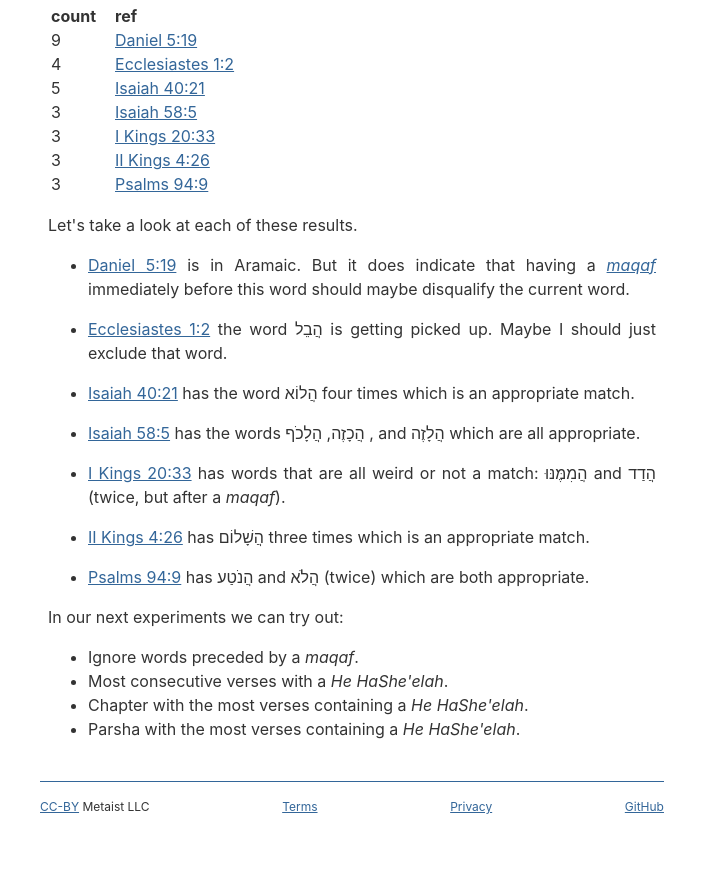
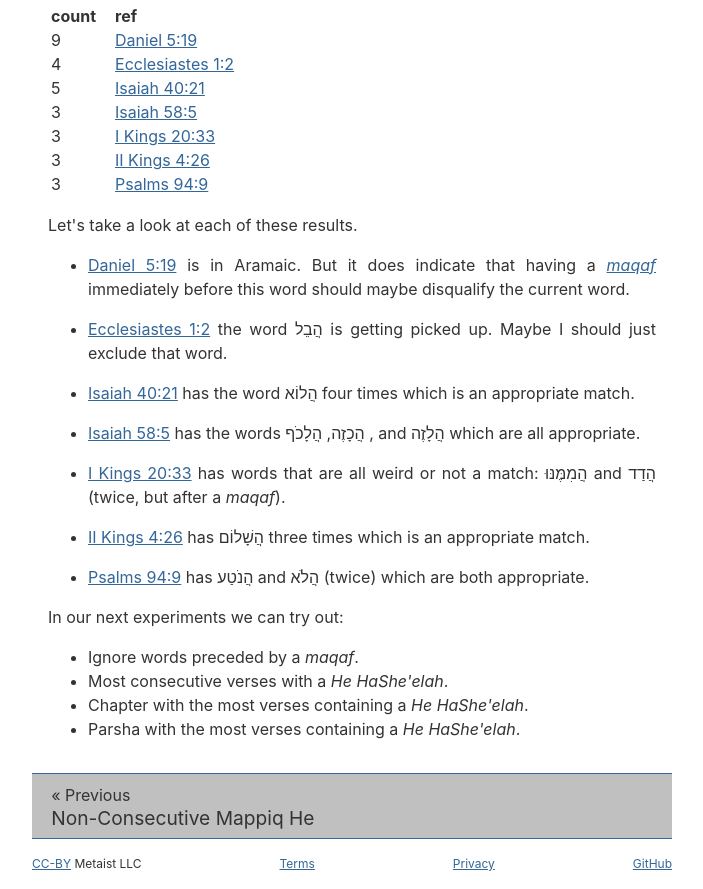
Before and after one commit to metaist/metaist.com, an Eleventy site: page content/blog/2024/06/2024-06-23-he-hasheila.md in a window 1280 px wide. Shown: the part 989-1878 px from the top of the page, without its empty margins (288-991 px from the left). Before the commit the page ends 1821 px from the top, so only its background shows below. Built offline with nearby package versions, Linux system fonts and the light colour scheme; Eleventy itself is replaced by a stand-in of ours; files that its build step writes are made by us from their sources; what markdown-it-attrs, markdown-it-task-lists, markdown-it-toc-done-right would draw is missing.

Commit message:
add: prev/next in a series (closes #28)

```diff
--- a/_includes/base.njk
+++ b/_includes/base.njk
@@ -73,6 +73,30 @@
 
     <main id="skip">{{ content | safe }}</main>
 
+    {%- if series %}
+      {% set previousPost = collections[series] | getPreviousCollectionItem %}
+      {% set nextPost = collections[series] | getNextCollectionItem %}
+
+      <nav class="prev-next">
+        {% if previousPost %}
+          <a class="prev" href="{{ previousPost.url }}">
+            <small>&laquo; Previous</small><br/>
+            {{ previousPost.data.title }}
+          </a>
+        {% else %}
+          <div class="prev">&nbsp;</div>
+        {% endif %}
+        {% if nextPost %}
+          <a class="next" href="{{ nextPost.url }}">
+            <small>Next &raquo;</small><br/>
+            {{ nextPost.data.title }}
+          </a>
+        {% else %}
+          <div class="prev">&nbsp;</div>
+        {% endif %}
+      </nav>
+    {% endif -%}
+
     <footer>
       <ul>
         <li>
--- a/content/blog/2023/09/2023-09-03-consecutive-mappiq-he.md
+++ b/content/blog/2023/09/2023-09-03-consecutive-mappiq-he.md
@@ -3,6 +3,7 @@ created: "2023-09-03T15:09:28Z"
 updated: "2023-11-28T17:09:10Z"
 title: Consecutive Mappiq He
 tags: ["Torah", "concordance", "Harold Zazula"]
+series: "concordance"
 description: "What is the longest consecutive string of words with a mappiq he?"
 ---
 
--- a/content/blog/2023/09/2023-09-04-non-consecutive-mappiq-he.md
+++ b/content/blog/2023/09/2023-09-04-non-consecutive-mappiq-he.md
@@ -3,6 +3,7 @@ created: "2023-09-04T21:08:52Z"
 updated: "2023-11-28T17:09:10Z"
 title: "Non-Consecutive Mappiq He"
 tags: ["Torah", "concordance"]
+series: "concordance"
 description: "What is the maximum number of mappiq he in any one verse?"
 ---
 
--- a/content/blog/2024/06/2024-06-23-he-hasheila.md
+++ b/content/blog/2024/06/2024-06-23-he-hasheila.md
@@ -3,6 +3,7 @@ created: "2024-06-23T20:30:51Z"
 updated: "2024-06-23T20:30:51Z"
 title: "Maximum He HaShe'elah"
 tags: ["Torah", "concordance", "Harold Zazula"]
+series: "concordance"
 description: "What is the largest number of interrogative prefixes in a pasuk or parsha?"
 ---
 
--- a/content/style.less
+++ b/content/style.less
@@ -334,12 +334,39 @@ img {
   aspect-ratio: 16 / 9;
 }
 
+.prev-next {
+  border-top: 1px solid var(--text-color-link);
+  background-color: var(--color-gray-50);
+  padding: 0.5rem 1.2rem;
+
+  display: flex;
+
+  a[href] {
+    text-decoration: none;
+    font-size: 1.2rem;
+    color: var(--text-color);
+
+    &:hover,
+    &:active {
+      color: var(--text-color-link-active);
+    }
+  }
+
+  .prev,
+  .next {
+    width: 50%;
+  }
+
+  .next {
+    text-align: right;
+  }
+}
+
 footer {
   border-top: 1px solid var(--text-color-link);
 
   font-size: 0.75rem;
   padding: 0;
-  margin: 0.5rem;
   text-align: center;
 
   a,
```
